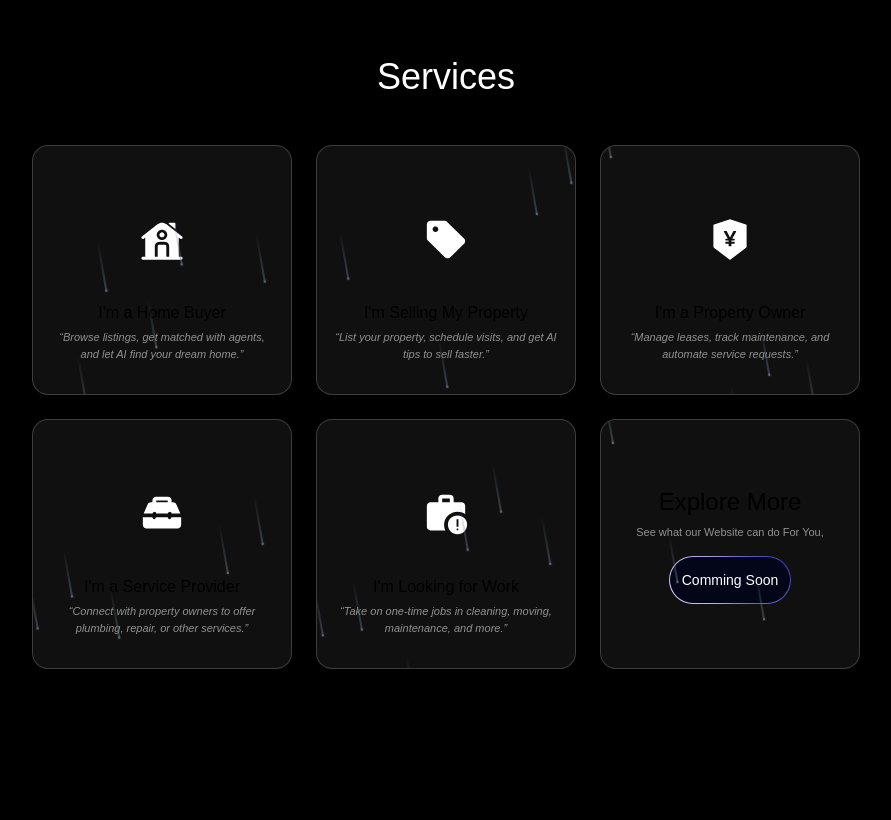
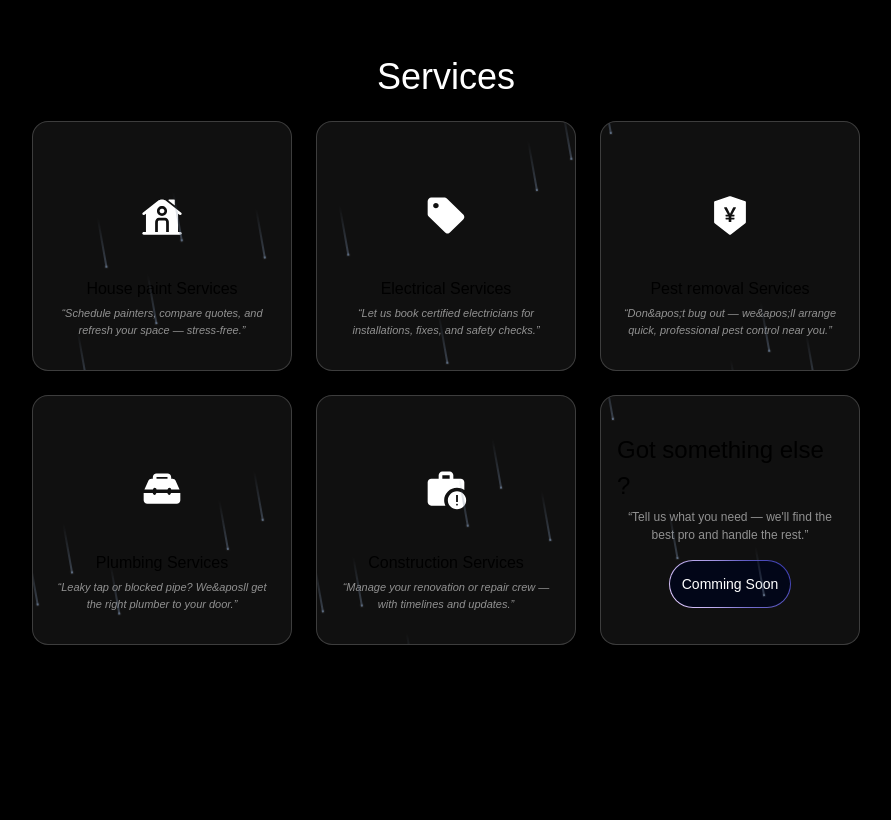
Before and after one commit to realtyeaseai/website, a Next.js app: page / in a window 1280 px wide. Shown: the part 2940-3760 px from the top of the page, without its empty margins (194-1085 px from the left). Built offline with nearby package versions, Linux system fonts and the light colour scheme.

Commit message:
updated persona picker

```diff
--- a/src/components/landingPage/PersonaPicker.tsx
+++ b/src/components/landingPage/PersonaPicker.tsx
@@ -2,26 +2,27 @@
 import { Meteors } from "../ui/meteors";
 import Image from "next/image";
 
+// edit this for top servicer 5 grid images
 const items = [{
     tag:"/personaSlectorItems/home.svg",
-    title:"I'm a Home Buyer",
-    description:"“Browse listings, get matched with agents, and let AI find your dream home.”"
+    title:"House paint Services",
+    description:'“Schedule painters, compare quotes, and refresh your space — stress-free.”'
 },{
     tag:"/personaSlectorItems/tag.svg",
-    title:"I'm Selling My Property",
-    description:"“List your property, schedule visits, and get AI tips to sell faster.”"
+    title:"Electrical Services",
+    description:'“Let us book certified electricians for installations, fixes, and safety checks.”'
 },{
     tag:"/personaSlectorItems/yen.svg",
-    title:" I'm a Property Owner",
-    description:"“Manage leases, track maintenance, and automate service requests.”"
+    title:"Pest removal Services",
+    description:'“Don&apos;t bug out — we&apos;ll arrange quick, professional pest control near you.”'
 },{
     tag:"/personaSlectorItems/box.svg",
-    title:"I'm a Service Provider",
-    description:"“Connect with property owners to offer plumbing, repair, or other services.”"
+    title:"Plumbing Services",
+    description:'“Leaky tap or blocked pipe? We&aposll get the right plumber to your door.”'
 },{
     tag:"/personaSlectorItems/item.svg",
-    title:"I'm Looking for Work",
-    description:"“Take on one-time jobs in cleaning, moving, maintenance, and more.”"
+    title:"Construction Services",
+    description:'“Manage your renovation or repair crew — with timelines and updates.”'
 },
 ];
 
@@ -41,7 +42,7 @@ export default function PersonaPicker(){
             </div>
 
             {/* ------------------------ Cards ------------------------ */}
-            <div className="grid grid-cols-1 md:grid-cols-3 gap-6 mt-6 place-items-center">
+            <div className="grid grid-cols-2 md:grid-cols-3 gap-6 mt-6 place-items-center m-2 md:m-0">
 
                 <RenderCards/>
                 <LastCard/>
@@ -60,7 +61,8 @@ function RenderPref(){
 
                     <div className="w-full h-full flex flex-col items-center justify-between">
                         <div className="flex items-center justify-center flex-[.75] h-auto w-[100%]">
-                           <span className="h-[70%] border w-[50%] flex items-center justify-center rounded-2xl">
+                           <span className="h-[70%] w-[50%] flex items-center justify-center rounded-2xl">
+                            {/* add image here  */}
                                <Image src="/personaSlectorItems/item.svg" width={100} height={100} className="h-auto w-[50%]" alt="img"/>
                            </span>
                         </div>
@@ -76,7 +78,8 @@ function RenderPref(){
                <div className="relative h-[80%] md:h-full w-full flex-[.45] rounded-[8px] text-white text-center overflow-hidden border border-[#ffffff30] bg-[#ffffff10]">
                     <div className="w-full h-full flex flex-col items-center justify-between">
                         <div className="flex items-center justify-center flex-[.75] h-auto w-[100%]">
-                           <span className="h-[70%] border w-[50%] flex items-center justify-center rounded-2xl">
+                           <span className="h-[70%] w-[50%] flex items-center justify-center rounded-2xl">
+                                {/* add image here  */}
                                <Image src="/personaSlectorItems/item.svg" width={100} height={100} className="h-auto w-[50%]" alt="img"/>
                            </span>
                        </div>
@@ -98,11 +101,11 @@ function RenderCards(){
         <>
             {items.map((item, i) => (
 
-               <div key={i} className="md:max-w-[300px] md:w-[260px] md:min-w-[220px] h-[250px] w-[70%] max-w-xl m-0 rounded-2xl cursor-pointer transition-shadow duration-300 hover:shadow-[-4px_0_10px_2px_rgba(33,150,243,0.6),4px_0_10px_2px_rgba(0,150,136,0.6)]">
+               <div key={i} className="md:max-w-[300px] md:w-[260px] md:min-w-[220px] h-[250px] w-[100%] max-w-xl m-0 rounded-2xl cursor-pointer transition-shadow duration-300 hover:shadow-[-4px_0_10px_2px_rgba(33,150,243,0.6),4px_0_10px_2px_rgba(0,150,136,0.6)]">
                    <div className="relative flex h-full flex-col items-center justify-center overflow-hidden rounded-2xl border border-[#ffffff30] bg-[#ffffff10] px-4 py-8 shadow-xl">
                        <div className="flex items-center justify-center h-[100%] w-[100%]">
                            <span className="h-[80%] w-[40%] flex items-center justify-center rounded-2xl">
-                               <Image src={item.tag} width={100} height={100} className="h-auto w-[50%]" alt="img"/>
+                               <Image src={item.tag} width={100} height={100} className="h-auto md:w-[50%] w-[100%] border" alt="img"/>
                            </span>
                        </div>
                        <div className="">
@@ -121,12 +124,12 @@ function RenderCards(){
 
 function LastCard(){
     return(
-        <div className="md:max-w-[300px] md:w-[260px] md:min-w-[220px] h-[250px] w-[70%] max-w-xl cursor-pointer">
+        <div className="md:max-w-[300px] md:w-[260px] md:min-w-[220px] h-[250px] w-[100%] max-w-xl cursor-pointer">
             <div className="relative w-full max-w-xl h-full">
                 <div className="relative flex h-full flex-col items-center justify-center overflow-hidden rounded-2xl border border-[#ffffff30] bg-[#ffffff10] transition-shadow duration-300 hover:shadow-[-4px_0_10px_2px_rgba(33,150,243,0.6),4px_0_10px_2px_rgba(0,150,136,0.6)] px-4 py-8 shadow-xl">
                     <div className="relative flex h-full w-[100%] flex-col items-center justify-center">
-                        <h1 className="text-[24px] mb-1">Explore More</h1>
-                        <p className="text-center text-[11px] text-[#ffffff8a] mb-4">See what our Website can do For You, </p>
+                        <h1 className="md:text-[24px] text-[15px] mb-1">Got something else ?</h1>
+                        <p className="text-center text-[12px] text-[#ffffff8a] mb-4">“Tell us what you need — we&apos;ll find the best pro and handle the rest.”</p>
                         {/*---------------- Set button output--------------*/}
                         <button className="relative inline-flex h-12 overflow-hidden rounded-full p-[1px] focus:outline-none focus:ring-2 focus:ring-slate-400 focus:ring-offset-2 focus:ring-offset-slate-50">
                             <span className="absolute inset-[-1000%] animate-[spin_2s_linear_infinite] bg-[conic-gradient(from_90deg_at_50%_50%,#E2CBFF_0%,#393BB2_50%,#E2CBFF_100%)]" />
```
